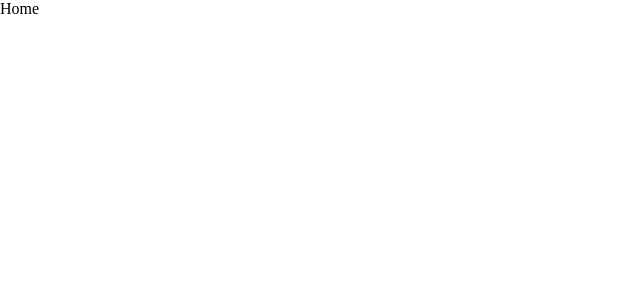
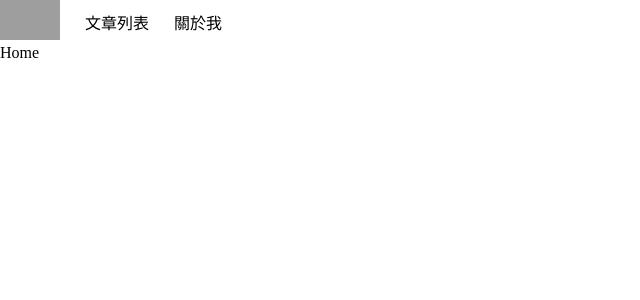
Before and after one commit to zzuhann/zzuhann-space, a Next.js app: page / in a window 1280 px wide. Shown: the top 300 px of the page, without its empty margins (0-640 px from the left). Built offline with nearby package versions, Linux system fonts and the light colour scheme; grey boxes are pictures that could not be loaded.

Commit message:
feat: add header and check if logged in to show add post btn

```diff
--- /dev/null
+++ b/common/constant.ts
@@ -0,0 +1,11 @@
+export enum HEADER_NAV {
+  ARTICLE = "article",
+  ABOUT_ME = "about-me",
+  ADD_POST = "add-post",
+}
+
+export const HEADER_NAV_CONTEXT = {
+  [HEADER_NAV.ARTICLE]: "文章列表",
+  [HEADER_NAV.ABOUT_ME]: "關於我",
+  [HEADER_NAV.ADD_POST]: "新增文章",
+};
--- /dev/null
+++ b/components/Header.tsx
@@ -0,0 +1,46 @@
+import Image from "next/image";
+import Link from "next/link";
+import { useContext } from "react";
+import styled from "styled-components";
+import { HEADER_NAV, HEADER_NAV_CONTEXT } from "../common/constant";
+import { AuthContext } from "../store/auth-context";
+
+const FlexContainer = styled.div`
+  display: flex;
+  justify-content: space-between;
+  align-items: center;
+`;
+
+const NavLink = styled(Link)`
+  margin-left: 25px;
+`;
+
+export const Header = () => {
+  const { state } = useContext(AuthContext);
+  return (
+    <FlexContainer>
+      <FlexContainer>
+        <Link href="/">
+          <Image
+            src="https://fluffy-18025.web.app/static/media/fluffylogo.547d057c91e8e28efd40.png"
+            width="60"
+            height="40"
+            alt="logo"
+          />
+        </Link>
+        <NavLink href={`/${HEADER_NAV.ARTICLE}`}>
+          {HEADER_NAV_CONTEXT["article"]}
+        </NavLink>
+        <NavLink href={`/${HEADER_NAV.ABOUT_ME}`}>
+          {HEADER_NAV_CONTEXT["about-me"]}
+        </NavLink>
+        {state.isLoggedIn && (
+          <NavLink href={`/${HEADER_NAV.ADD_POST}`}>
+            {HEADER_NAV_CONTEXT["add-post"]}
+          </NavLink>
+        )}
+      </FlexContainer>
+      <FlexContainer className="right-side"></FlexContainer>
+    </FlexContainer>
+  );
+};
--- a/next.config.js
+++ b/next.config.js
@@ -1,6 +1,16 @@
 /** @type {import('next').NextConfig} */
 const nextConfig = {
   reactStrictMode: true,
-}
+  images: {
+    remotePatterns: [
+      {
+        protocol: "https",
+        hostname: "fluffy-18025.web.app",
+        port: "",
+        pathname: "/static/media/**",
+      },
+    ],
+  },
+};
 
-module.exports = nextConfig
+module.exports = nextConfig;
--- a/pages/_app.tsx
+++ b/pages/_app.tsx
@@ -4,12 +4,14 @@ import { AuthContext } from "../store/auth-context";
 import { authReducer, authState } from "../store/auth-reducer";
 import { useReducer } from "react";
 import { LoadingProvider } from "../store/loading-context";
+import { Header } from "../components/Header";
 
 export default function App({ Component, pageProps }: AppProps) {
   const [state, dispatch] = useReducer(authReducer, authState);
   return (
     <AuthContext.Provider value={{ state, dispatch }}>
       <LoadingProvider>
+        <Header />
         <Component {...pageProps} />
       </LoadingProvider>
     </AuthContext.Provider>
```
